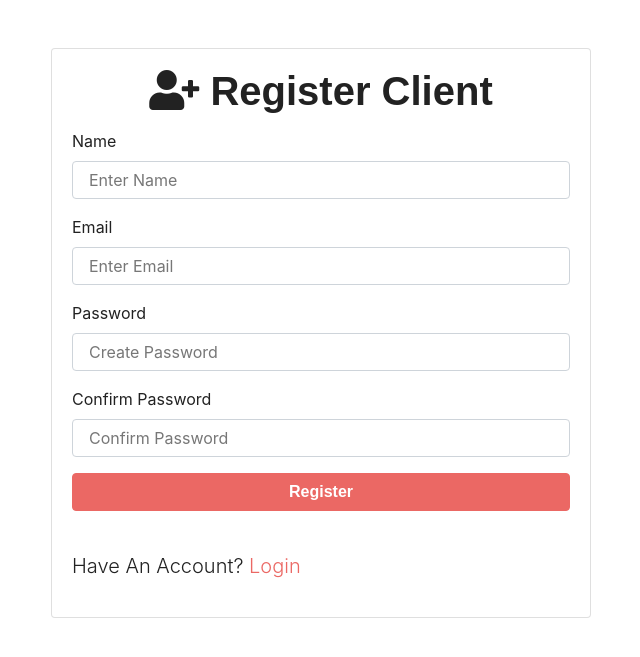
After one commit to mounaouattara/SiteVentedeServices, a Node server app: template views/RClient.ejs in a window 1280 px wide. The commit adds this page. Shown: the top 657 px of the page, without its empty margins (319-959 px from the left). Run offline with Node 20, Linux system fonts and the light colour scheme; the template is opened without the code that fills it, so the values that code supplies are empty; some libraries are stand-ins or nearby versions; some web fonts are replaced.

Commit message:
versionn moha lundi 18 mars avancement

```diff
--- a/package.json
+++ b/package.json
@@ -12,10 +12,12 @@
   "dependencies": {
     "bcryptjs": "^2.4.3",
     "connect-flash": "^0.1.1",
+    "delay": "^4.1.0",
     "ejs": "^2.6.1",
     "express": "^4.16.4",
     "express-ejs-layouts": "^2.5.0",
     "express-session": "^1.15.6",
+    "jquery": "^3.3.1",
     "mongodb": "^2.2.33",
     "mongojs": "^2.6.0",
     "mongoose": "^5.4.15",
--- /dev/null
+++ b/views/RClient.ejs
@@ -0,0 +1,61 @@
+
+<div class="row mt-5">
+        <div class="col-md-6 m-auto">
+          <div class="card card-body">
+            <h1 class="text-center mb-3">
+              <i class="fas fa-user-plus"></i> Register Client
+            </h1>
+            <% include ./partials/message %>
+            <form action="/users/RClient" method="POST">
+              <div class="form-group">
+                <label for="name">Name</label>
+                <input
+                  type="name"
+                  id="name"
+                  name="name"
+                  class="form-control"
+                  placeholder="Enter Name"
+                  value="<%= typeof name != 'undefined' ? name : '' %>"
+                />
+              </div>
+              <div class="form-group">
+                <label for="email">Email</label>
+                <input
+                  type="email"
+                  id="email"
+                  name="email"
+                  class="form-control"
+                  placeholder="Enter Email"
+                  value="<%= typeof email != 'undefined' ? email : '' %>"
+                />
+              </div>
+              <div class="form-group">
+                <label for="password">Password</label>
+                <input
+                  type="password"
+                  id="password"
+                  name="password"
+                  class="form-control"
+                  placeholder="Create Password"
+                  value="<%= typeof password != 'undefined' ? password : '' %>"
+                />
+              </div>
+              <div class="form-group">
+                <label for="password2">Confirm Password</label>
+                <input
+                  type="password"
+                  id="password2"
+                  name="password2"
+                  class="form-control"
+                  placeholder="Confirm Password"
+                  value="<%= typeof password2 != 'undefined' ? password2 : '' %>"
+                />
+              </div>
+              <button type="submit" class="btn btn-primary btn-block">
+                Register
+              </button>
+            </form>
+            <p class="lead mt-4">Have An Account? <a href="/users/LClient">Login</a></p>
+          </div>
+        </div>
+      </div>
--- a/views/annonces.ejs
+++ b/views/annonces.ejs
@@ -1,10 +1,12 @@
 <h1 class="mt-4">Mes annonces</h1>
 <a href="javascript:history.go(-1);" class="btn btn-secondary">retour</a>
 <br></br>
+<hr>
 <% for (annonces of annonces) { %>
     <p>Categorie : <%= annonces.Categorie %></p>
-    <a href="/users/annonces/<%= annonces.Categorie %>"><p><%= annonces.Categorie %></p></a>
+    <a href="/users/annonces/<%= annonces._id %>"><p><%= annonces.Categorie %></p></a>
     <p>Sous - Categorie : <%= annonces.SousCategorie %></p>
     <p>About : <%= annonces.about %></p>
+    <a class="btn btn-danger" href="#" role="button">Supprimer</a>
     <hr>
   <% } %>
--- a/views/dashboard.ejs
+++ b/views/dashboard.ejs
@@ -38,3 +38,5 @@
   <br></br>
 <a href="/users/logout" class="btn btn-secondary">Logout</a>
 <a href="/users/annonces" class="btn btn-primary">Mes annonnces</a>
+<a href="/users/annonces" class="btn btn-warning">Mes rendez-vous</a>
+<a href="/users/annonces" class="btn btn-info">Mes messages</a>
--- a/views/layout.ejs
+++ b/views/layout.ejs
@@ -1,4 +1,4 @@
-<!DOCTYPE html>
+<!DOCTYPE html ng-app>
 <html lang="en">
   <head>
     <meta charset="UTF-8" />
@@ -9,6 +9,8 @@
       rel="stylesheet"
       href="https://bootswatch.com/4/journal/bootstrap.min.css"
     />
+    <script src="https://ajax.googleapis.com/ajax/libs/angularjs/1.7.7/angular.min.js"></script>
+
     <title>Node.js & Passport Login App</title>
   </head>
   <body>
--- a/views/loggin.ejs
+++ b/views/loggin.ejs
@@ -1,9 +1,9 @@
 <div class="row mt-5">
     <div class="col-md-6 m-auto">
       <div class="card card-body">
-        <h1 class="text-center mb-3"><i class="fas fa-sign-in-alt"></i>  Login</h1>
+        <h1 class="text-center mb-3"><i class="fas fa-sign-in-alt"></i>  Login Presta</h1>
         <% include ./partials/message %>
-        <form action="/users/login" method="POST">
+        <form action="/users/loggin" method="POST">
           <div class="form-group">
             <label for="email">Email</label>
             <input
--- a/views/register.ejs
+++ b/views/register.ejs
@@ -2,7 +2,7 @@
     <div class="col-md-6 m-auto">
       <div class="card card-body">
         <h1 class="text-center mb-3">
-          <i class="fas fa-user-plus"></i> Register
+          <i class="fas fa-user-plus"></i> Register Presta
         </h1>
         <% include ./partials/message %>
         <form action="/users/register" method="POST">
```
Also changed, not shown: routes/user.js (+191 -4 lines), views/Cdash.ejs (added, +19 -0 lines), views/LClient.ejs (added, +35 -0 lines), views/welcome.ejs (+8 -1 lines), 1 other file.
